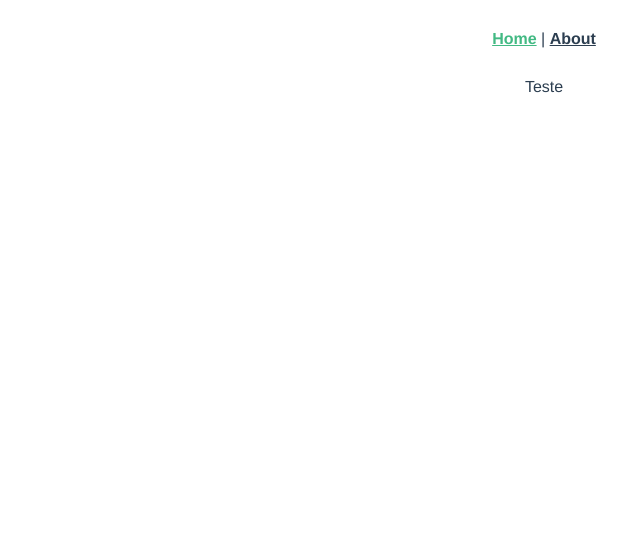
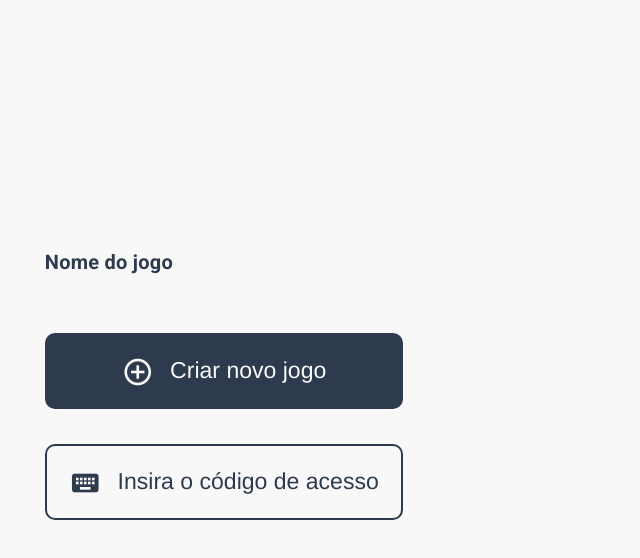
Before and after one commit to brunocarvalho123/debate-game, a Vue app in the folder client/: page / in a window 1280 px wide. Shown: the top 558 px of the page, without its empty margins (96-736 px from the left). Built offline with nearby package versions, Linux system fonts and the light colour scheme.

Commit message:
Work has begun...

```diff
--- a/client/src/App.vue
+++ b/client/src/App.vue
@@ -1,32 +1,15 @@
 <template>
-  <div id="app">
-    <div id="nav">
-      <router-link to="/">Home</router-link> |
-      <router-link to="/about">About</router-link>
-    </div>
+  <v-app id="app">
     <router-view/>
-  </div>
+  </v-app>
 </template>
 
 <style lang="scss">
-#app {
-  font-family: Avenir, Helvetica, Arial, sans-serif;
-  -webkit-font-smoothing: antialiased;
-  -moz-osx-font-smoothing: grayscale;
-  text-align: center;
-  color: #2c3e50;
-}
-
-#nav {
-  padding: 30px;
-
-  a {
-    font-weight: bold;
-    color: #2c3e50;
-
-    &.router-link-exact-active {
-      color: #42b983;
-    }
+  @import './theme/variables.css';
+  #app {
+    font-family: Avenir, Helvetica, Arial, sans-serif;
+    -webkit-font-smoothing: antialiased;
+    -moz-osx-font-smoothing: grayscale;
+    background-color: var(--app-background);
   }
-}
 </style>
--- /dev/null
+++ b/client/src/components/DeButton.vue
@@ -0,0 +1,36 @@
+<template>
+  <div class="button-div">
+    <span class="label">{{label}}</span>
+  </div>
+</template>
+
+<style scoped>
+  .button-div {
+    cursor: pointer;
+    display: grid;
+    justify-content: center;
+    margin: auto;
+    background-color: var(--app-accent);
+    color: var(--app-background);
+    border-radius: 10px;
+  }
+  .label {
+    margin: auto;
+    font-size: 1.7vw;
+    font-weight: 500;
+    padding: 1vw 2vw 1vw 2vw;
+  }
+</style>
+
+<script>
+  export default {
+    name: 'DeButton',
+    props: ['label'],
+    methods: {
+      pressed() {
+        // debugger; // eslint-disable-line no-debugger
+        this.$emit('pressed');
+      }
+    }
+  }
+</script>
--- a/client/src/router/index.js
+++ b/client/src/router/index.js
@@ -11,12 +11,9 @@ const routes = [
     component: Home
   },
   {
-    path: '/about',
-    name: 'About',
-    // route level code-splitting
-    // this generates a separate chunk (about.[hash].js) for this route
-    // which is lazy-loaded when the route is visited.
-    component: () => import(/* webpackChunkName: "about" */ '../views/About.vue')
+    path: '/new_game',
+    name: 'NewGame',
+    component: () => import(/* webpackChunkName: "about" */ '../views/NewGame.vue')
   }
 ]
 
--- /dev/null
+++ b/client/src/theme/variables.css
@@ -0,0 +1,7 @@
+:root {
+  --app-main-blue: #2E3B4E;
+  --app-secondary-blue: #D5E1E8;
+  --app-background: #F8F8F8;
+  --app-accent: #E4775B;
+  --app-detail: #225686;
+}
--- a/client/src/views/About.vue
+++ /dev/null
@@ -1,5 +0,0 @@
-<template>
-  <div class="about">
-    <h1>This is an about page</h1>
-  </div>
-</template>
--- a/client/src/views/Home.vue
+++ b/client/src/views/Home.vue
@@ -1,8 +1,81 @@
 <template>
-  <div class="home">
-    <p>Teste</p>
+  <div class="main-div">
+    <div class="left-side">
+      <div class="title">Nome do jogo</div>
+      <div class="main-button new-game-button" @click="newGame()">
+        <span>
+          <v-icon size="2.5vw" class="b-icon" color="var(--app-background)">
+            mdi-plus-circle-outline
+          </v-icon>
+          Criar novo jogo
+        </span>
+      </div>
+      <div class="main-button join-game-button">
+        <span>
+          <v-icon size="2.5vw" class="b-icon" color="var(--app-main-blue)">
+            mdi-keyboard
+          </v-icon>
+          Insira o código de acesso
+        </span>
+      </div>
+    </div>
+    <div class="right-side"></div>
   </div>
 </template>
+
+
+<style scoped>
+  .main-div {
+    display: grid;
+    grid-template-columns: 1fr 1fr;
+    height: 100vh
+  }
+  .left-side {
+    display: grid;
+    justify-content: center;
+    margin: auto;
+    width: 100%;
+  }
+  .right-side {
+    display: grid;
+    justify-content: center;
+    margin: auto;
+    width: 100%;
+  }
+  .title {
+    color: var(--app-main-blue);
+    font-size: 3vw;
+    font-weight: 550;
+    margin-bottom: 55px;
+  }
+  .b-icon {
+    margin-right: 10px;
+  }
+  .main-button {
+    display: inline-grid;
+    justify-items: center;
+    align-items: center;
+    width: 28vw;
+    height: 9.5vh;
+    border-radius: 10px;
+    border: 2px solid var(--app-main-blue);
+    font-size: 1.8vw;
+    font-weight: 500;
+    margin-bottom: 35px;
+  }
+  .main-button:hover {
+    cursor: pointer;
+  }
+  .new-game-button {
+    background-color: var(--app-main-blue);
+    color: var(--app-background);
+  }
+  .join-game-button {
+    background-color: var(--app-background);
+    color: var(--app-main-blue);
+  }
+</style>
+
 
 <script>
 // @ is an alias to /src
@@ -12,6 +85,11 @@ export default {
   name: 'Home',
   components: {
     // HelloWorld
+  },
+  methods: {
+    newGame: function() {
+      this.$router.push(`new_game`);
+    }
   }
 }
 </script>
--- /dev/null
+++ b/client/src/views/NewGame.vue
@@ -0,0 +1,73 @@
+<template>
+  <div class="main-div">
+    <div class="side-div">
+      <div class="top-buttons">
+        <v-icon size="2.5vw" style="margin-top: -5px;" class="b-icon" color="var(--app-main-blue)">
+          mdi-home-outline
+        </v-icon>
+        <span class="icon-text">Início</span>
+      </div>
+    </div>
+    <div class="mid-div">
+
+      <v-select class="module-select" :items="modules" label="Módulos disponíveis" outlined></v-select>
+      <DeButton label="Criar jogo"></DeButton>
+    </div>
+    <div class="side-div">
+      <div class="top-buttons">
+        <v-icon size="2.5vw" style="margin-top: -5px;" class="b-icon" color="var(--app-main-blue)">
+          mdi-information-outline
+        </v-icon>
+        <span class="icon-text">Ajuda</span>
+      </div>
+    </div>
+  </div>
+</template>
+
+<style scoped>
+  .main-div {
+    display: grid;
+    grid-template-columns: 0.15fr 1fr 0.15fr;
+    height: 100vh
+  }
+  .side-div {
+    display: flex;
+    color: var(--app-main-blue);
+    font-size: 1.6vw;
+    font-weight: 450;
+    justify-content: center;
+  }
+  .icon-text {
+    margin-left: 10px;
+  }
+  .top-buttons {
+    margin-top: 2vh;
+  }
+  .mid-div {
+    display: grid;
+    justify-content: center;
+    margin: auto;
+  }
+  .module-select {
+    width: 35vw;
+
+  }
+</style>
+
+<script>
+  import DeButton from '@/components/DeButton.vue'
+
+  export default {
+    name: 'NewGame',
+    components: {
+     DeButton
+    },
+    data: () => ({
+      selectedModule: undefined,
+      modules: ['Integrity - Animal Experimentation', 'Modulo 2', 'Modulo 3', 'Modulo 4']
+    }),
+    methods: {
+
+    }
+  }
+</script>
```
